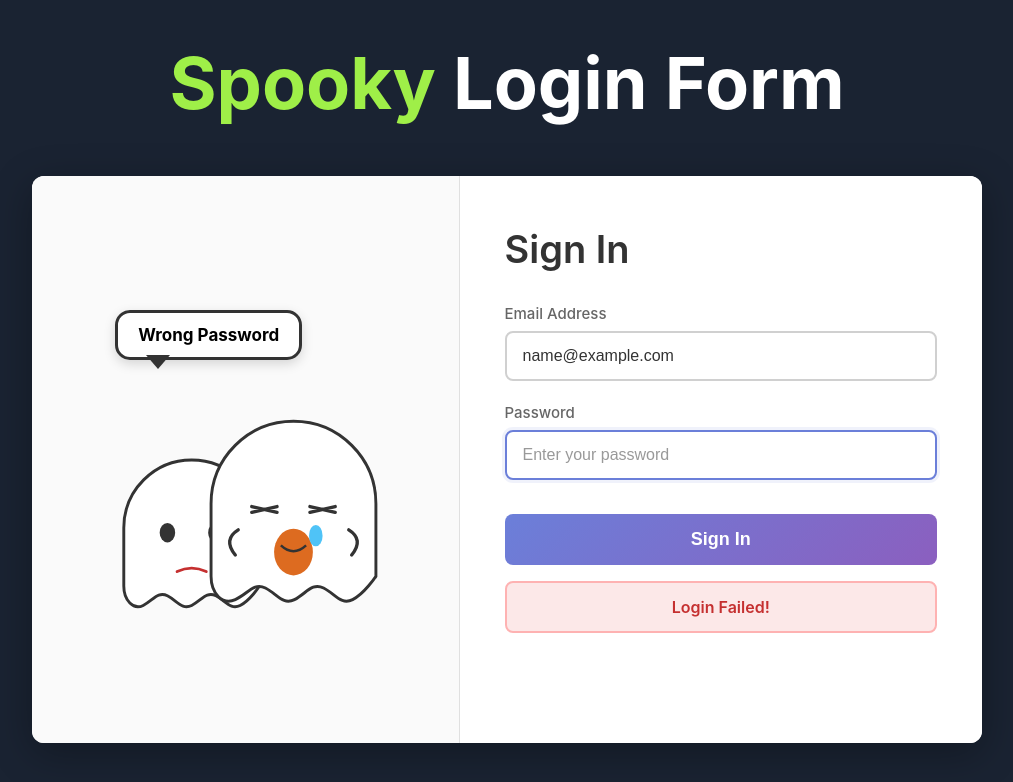
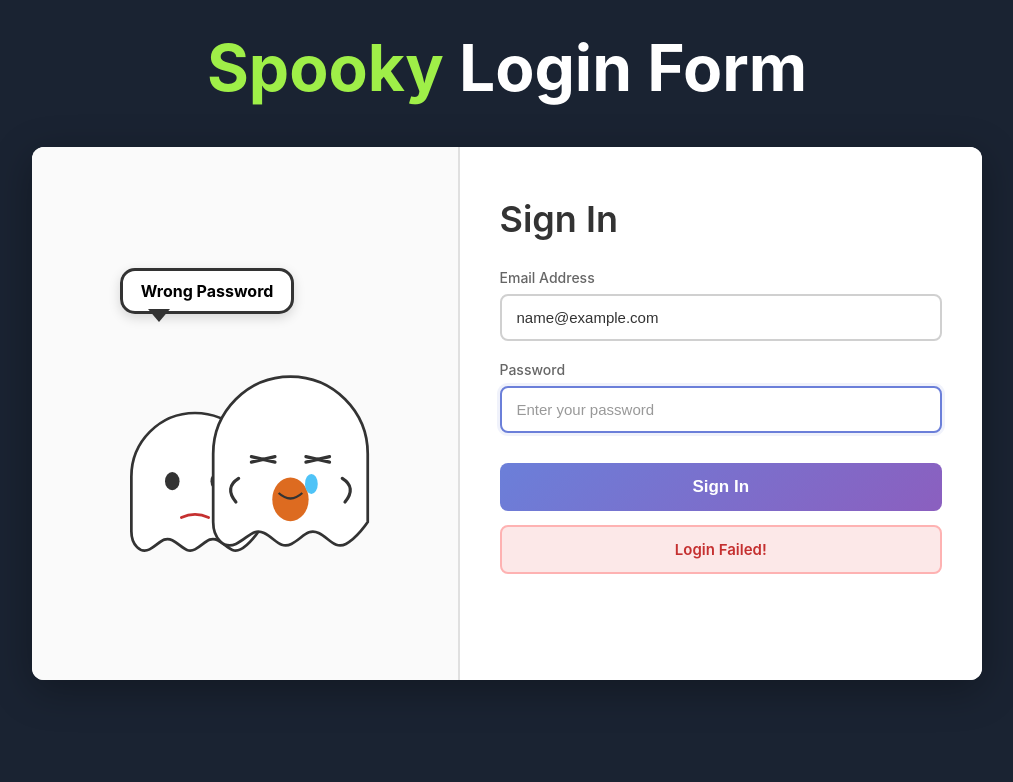
Before and after one commit to axentro-official/Ghost_style, a plain HTML site: page index.html in a window 1280 px wide. Both pictures are taken after typing "name@example.com", "Sample123" into the empty fields and a click on the button "Sign In". Shown: the whole page, without its empty margins (133-1146 px from the left). Drawn offline with Linux system fonts and the light colour scheme.

Commit message:
Update index.html

```diff
--- a/index.html
+++ b/index.html
@@ -18,17 +18,17 @@
             display: flex;
             flex-direction: column;
             align-items: center;
-            padding: 40px 20px;
+            padding: 30px 20px;
         }
 
         .header {
             text-align: center;
-            margin-bottom: 50px;
+            margin-bottom: 40px;
             width: 100%;
         }
 
         .header h1 {
-            font-size: 72px;
+            font-size: 64px;
             font-weight: bold;
             color: #ffffff;
             line-height: 1.2;
@@ -38,35 +38,42 @@
             color: #9fef48;
         }
 
-        /* Main Container - HORIZONTAL LAYOUT (Left: Ghosts, Right: Form) */
+        /* MAIN CONTAINER - FORCE HORIZONTAL LAYOUT */
         .login-container {
             background-color: #ffffff;
             border-radius: 12px;
             box-shadow: 0 10px 40px rgba(0, 0, 0, 0.3);
-            display: flex;
-            flex-direction: row;
+
+            /* FORCE HORIZONTAL - LEFT RIGHT SPLIT */
+            display: flex !important;
+            flex-direction: row !important;
+
+            width: 100%;
             max-width: 950px;
-            width: 100%;
-            min-height: 480px;
+            min-height: 500px;
             overflow: hidden;
         }
 
-        /* LEFT SIDE: Ghosts Section */
+        /* LEFT SIDE - GHOSTS SECTION (45% width) */
         .ghosts-section {
-            flex: 0 0 45%;
+            flex: 0 0 45% !important;
+            width: 45% !important;
+            min-width: 350px;
             display: flex;
             align-items: center;
             justify-content: center;
             position: relative;
             padding: 30px;
             background-color: #fafafa;
-            border-right: 1px solid #e0e0e0;
+            border-right: 2px solid #e0e0e0;
         }
 
-        /* RIGHT SIDE: Form Section */
+        /* RIGHT SIDE - FORM SECTION (55% width) */
         .form-section {
-            flex: 0 0 55%;
-            padding: 50px 45px;
+            flex: 0 0 55% !important;
+            width: 55% !important;
+            min-width: 400px;
+            padding: 50px 40px;
             display: flex;
             flex-direction: column;
             justify-content: center;
@@ -74,19 +81,19 @@
         }
 
         .form-title {
-            font-size: 38px;
+            font-size: 36px;
             color: #333333;
-            margin-bottom: 32px;
+            margin-bottom: 28px;
             font-weight: 600;
         }
 
         .form-group {
-            margin-bottom: 22px;
+            margin-bottom: 20px;
         }
 
         .form-group label {
             display: block;
-            font-size: 15px;
+            font-size: 14px;
             color: #666666;
             margin-bottom: 8px;
             font-weight: 500;
@@ -94,10 +101,10 @@
 
         .form-group input {
             width: 100%;
-            padding: 14px 16px;
+            padding: 13px 15px;
             border: 2px solid #d0d0d0;
             border-radius: 8px;
-            font-size: 16px;
+            font-size: 15px;
             transition: all 0.3s ease;
             outline: none;
             color: #333;
@@ -114,16 +121,16 @@
 
         .sign-in-btn {
             width: 100%;
-            padding: 15px;
+            padding: 14px;
             background: linear-gradient(135deg, #6b7fd9 0%, #8b5fbf 100%);
             color: white;
             border: none;
             border-radius: 8px;
-            font-size: 18px;
+            font-size: 17px;
             font-weight: 600;
             cursor: pointer;
             transition: all 0.3s ease;
-            margin-top: 12px;
+            margin-top: 10px;
         }
 
         .sign-in-btn:hover {
@@ -134,8 +141,8 @@
         /* Ghost Container */
         .ghost-container {
             position: relative;
-            width: 280px;
-            height: 320px;
+            width: 260px;
+            height: 300px;
         }
 
         .ghost-svg {
@@ -146,13 +153,13 @@
         /* Speech Bubble */
         .speech-bubble {
             position: absolute;
-            top: 10px;
-            left: 10px;
+            top: 5px;
+            left: 5px;
             background: white;
             border: 3px solid #333;
             border-radius: 15px;
-            padding: 12px 20px;
-            font-size: 17px;
+            padding: 10px 18px;
+            font-size: 16px;
             font-weight: bold;
             color: #000;
             opacity: 0;
@@ -166,13 +173,13 @@
         .speech-bubble::after {
             content: '';
             position: absolute;
-            bottom: -12px;
-            left: 28px;
+            bottom: -11px;
+            left: 25px;
             width: 0;
             height: 0;
-            border-left: 12px solid transparent;
-            border-right: 12px solid transparent;
-            border-top: 14px solid #333;
+            border-left: 11px solid transparent;
+            border-right: 11px solid transparent;
+            border-top: 13px solid #333;
         }
 
         .speech-bubble.show {
@@ -182,12 +189,12 @@
 
         /* Status Messages */
         .status-message {
-            margin-top: 16px;
-            padding: 14px;
+            margin-top: 14px;
+            padding: 13px;
             border-radius: 8px;
             text-align: center;
             font-weight: 600;
-            font-size: 16px;
+            font-size: 15px;
             opacity: 0;
             transform: translateY(-10px);
             transition: all 0.3s ease;
@@ -213,12 +220,12 @@
 
         .try-again-btn {
             width: 100%;
-            padding: 14px;
+            padding: 13px;
             background-color: #718096;
             color: white;
             border: none;
             border-radius: 8px;
-            font-size: 17px;
+            font-size: 16px;
             font-weight: 600;
             cursor: pointer;
             transition: all 0.3s ease;
@@ -256,22 +263,23 @@
             50% { transform: scale(1.3) rotate(180deg); }
         }
 
-        /* Mobile Responsive */
-        @media (max-width: 768px) {
+        /* IMPORTANT: Keep HORIZONTAL on ALL screen sizes */
+        @media (max-width: 900px) {
             .login-container {
-                flex-direction: column;
-                min-height: auto;
+                flex-direction: row !important; /* FORCE row, NOT column */
+                max-width: 100%;
+                min-height: 450px;
             }
 
             .ghosts-section {
-                flex: 0 0 auto;
-                min-height: 300px;
-                border-right: none;
-                border-bottom: 1px solid #e0e0e0;
+                flex: 0 0 42% !important;
+                min-width: 300px;
+                padding: 20px;
             }
 
             .form-section {
-                flex: 0 0 auto;
+                flex: 0 0 58% !important;
+                min-width: 320px;
                 padding: 35px 30px;
             }
 
@@ -280,7 +288,12 @@
             }
 
             .form-title {
-                font-size: 32px;
+                font-size: 30px;
+            }
+
+            .ghost-container {
+                width: 220px;
+                height: 260px;
             }
         }
     </style>
@@ -290,24 +303,24 @@
         <h1><span>Spooky</span> Login Form</h1>
     </div>
 
-    <!-- MAIN CONTAINER: LEFT (Ghosts) + RIGHT (Form) -->
+    <!-- CONTAINER: LEFT (GHOSTS) + RIGHT (FORM) - HORIZONTAL -->
     <div class="login-container">
 
-        <!-- LEFT SECTION: GHOSTS -->
+        <!-- LEFT: GHOSTS SECTION -->
         <div class="ghosts-section">
             <div class="ghost-container">
 
                 <!-- Speech Bubble -->
                 <div id="speechBubble" class="speech-bubble"></div>
 
-                <!-- Stars (for success state) -->
-                <svg class="star" id="star1" style="top: 70px; right: 30px; width: 26px; height: 26px;" viewBox="0 0 24 24" fill="#333">
+                <!-- Stars -->
+                <svg class="star" id="star1" style="top: 60px; right: 25px; width: 24px; height: 24px;" viewBox="0 0 24 24" fill="#333">
                     <path d="M12 2l3.09 6.26L22 9.27l-5 4.87 1.18 6.88L12 17.77l-6.18 3.25L7 14.14 2 9.27l6.91-1.01L12 2z"/>
                 </svg>
-                <svg class="star" id="star2" style="top: 110px; left: 15px; width: 22px; height: 22px;" viewBox="0 0 24 24" fill="#333">
+                <svg class="star" id="star2" style="top: 100px; left: 10px; width: 20px; height: 20px;" viewBox="0 0 24 24" fill="#333">
                     <path d="M12 2l3.09 6.26L22 9.27l-5 4.87 1.18 6.88L12 17.77l-6.18 3.25L7 14.14 2 9.27l6.91-1.01L12 2z"/>
                 </svg>
-                <svg class="star" id="star3" style="bottom: 90px; right: 15px; width: 24px; height: 24px;" viewBox="0 0 24 24" fill="#333">
+                <svg class="star" id="star3" style="bottom: 80px; right: 10px; width: 22px; height: 22px;" viewBox="0 0 24 24" fill="#333">
                     <path d="M12 2l3.09 6.26L22 9.27l-5 4.87 1.18 6.88L12 17.77l-6.18 3.25L7 14.14 2 9.27l6.91-1.01L12 2z"/>
                 </svg>
 
@@ -316,11 +329,10 @@
 
                     <!-- SMALL GHOST (Left) -->
                     <g id="smallGhost" transform="translate(15, 165)">
-                        <!-- Ghost Body -->
                         <path d="M70 0 C31.34 0 0 31.34 0 70 L0 130 C0 145 10 155 20 150 C30 145 35 135 45 140 C55 145 60 155 70 150 C80 145 85 135 95 140 C105 145 110 155 120 150 C130 145 140 130 140 130 L140 70 C140 31.34 108.66 0 70 0 Z"
                               fill="white" stroke="#333" stroke-width="3"/>
 
-                        <!-- SAD FACE (Default State) - As in Image 1 & 2 -->
+                        <!-- SAD FACE (Default) -->
                         <g id="smallGhostFaceSad">
                             <ellipse cx="45" cy="75" rx="8" ry="10" fill="#333"/>
                             <ellipse cx="95" cy="75" rx="8" ry="10" fill="#333"/>
@@ -329,38 +341,30 @@
                             <ellipse cx="102" cy="95" rx="6" ry="8" fill="#4fc3f7"/>
                         </g>
 
-                        <!-- WORRIED FACE (Error State) - As in Image 2 -->
+                        <!-- WORRIED FACE (Error) -->
                         <g id="smallGhostFaceWorried" style="display: none;">
                             <ellipse cx="45" cy="75" rx="8" ry="10" fill="#333"/>
                             <ellipse cx="95" cy="75" rx="8" ry="10" fill="#333"/>
                             <path d="M 55 115 Q 70 108 85 115" stroke="#c53030" stroke-width="3" fill="none" stroke-linecap="round"/>
                         </g>
 
-                        <!-- HAPPY FACE (Success State) - As in Image 3 -->
+                        <!-- HAPPY FACE (Success) -->
                         <g id="smallGhostFaceHappy" style="display: none;">
-                            <!-- Happy closed eyes -->
                             <path d="M 35 72 Q 45 62 55 72" stroke="#333" stroke-width="3" fill="none" stroke-linecap="round"/>
                             <path d="M 85 72 Q 95 62 105 72" stroke="#333" stroke-width="3" fill="none" stroke-linecap="round"/>
-
-                            <!-- Rosy cheeks -->
                             <ellipse cx="35" cy="84" rx="8" ry="5" fill="#ffcdd2" opacity="0.7"/>
                             <ellipse cx="105" cy="84" rx="8" ry="5" fill="#ffcdd2" opacity="0.7"/>
-
-                            <!-- Big happy smile -->
                             <path d="M 50 105 Q 70 128 90 105" stroke="#333" stroke-width="3" fill="#ef5350" stroke-linecap="round"/>
-
-                            <!-- Hand up -->
                             <path d="M 22 92 Q 12 78 26 68" stroke="#333" stroke-width="3" fill="none" stroke-linecap="round"/>
                         </g>
                     </g>
 
                     <!-- LARGE GHOST (Right) -->
                     <g id="largeGhost" transform="translate(105, 125)">
-                        <!-- Ghost Body -->
                         <path d="M85 0 C38.06 0 0 38.06 0 85 L0 160 C0 178 12 190 25 184 C38 178 44 166 56 172 C68 178 74 190 86 184 C98 178 104 166 116 172 C128 178 134 190 146 184 C158 178 170 160 170 160 L170 85 C170 38.06 131.94 0 85 0 Z"
                               fill="white" stroke="#333" stroke-width="3"/>
 
-                        <!-- SAD FACE (Default State) - As in Image 1 -->
+                        <!-- SAD FACE (Default) -->
                         <g id="largeGhostFaceSad">
                             <ellipse cx="55" cy="90" rx="10" ry="13" fill="#333"/>
                             <ellipse cx="115" cy="90" rx="10" ry="13" fill="#333"/>
@@ -369,37 +373,23 @@
                             <ellipse cx="124" cy="115" rx="7" ry="10" fill="#4fc3f7"/>
                         </g>
 
-                        <!-- CRYING FACE (Error State) - As in Image 2 -->
+                        <!-- CRYING FACE (Error) -->
                         <g id="largeGhostFaceCrying" style="display: none;">
-                            <!-- Closed crying eyes (X shape or lines) -->
                             <path d="M 42 88 L 68 94 M 68 88 L 42 94" stroke="#333" stroke-width="3.5" stroke-linecap="round"/>
                             <path d="M 102 88 L 128 94 M 128 88 L 102 94" stroke="#333" stroke-width="3.5" stroke-linecap="round"/>
-
-                            <!-- Open crying mouth (orange/red as in image) -->
                             <ellipse cx="85" cy="135" rx="20" ry="24" fill="#dd6b20"/>
                             <path d="M 72 128 Q 85 140 98 128" stroke="#333" stroke-width="2.5" fill="none"/>
-
-                            <!-- Tear drop -->
                             <ellipse cx="108" cy="118" rx="7" ry="11" fill="#4fc3f7"/>
-
-                            <!-- Hands up (worried gesture) -->
                             <path d="M 25 138 Q 12 122 28 112 M 145 138 Q 158 122 142 112" stroke="#333" stroke-width="3.5" fill="none" stroke-linecap="round"/>
                         </g>
 
-                        <!-- HAPPY FACE (Success State) - As in Image 3 -->
+                        <!-- HAPPY FACE (Success) -->
                         <g id="largeGhostFaceHappy" style="display: none;">
-                            <!-- Happy closed eyes -->
                             <path d="M 42 88 Q 55 76 68 88" stroke="#333" stroke-width="3.5" fill="none" stroke-linecap="round"/>
                             <path d="M 102 88 Q 115 76 128 88" stroke="#333" stroke-width="3.5" fill="none" stroke-linecap="round"/>
-
-                            <!-- Rosy cheeks -->
                             <ellipse cx="42" cy="104" rx="13" ry="7" fill="#ffcdd2" opacity="0.7"/>
                             <ellipse cx="128" cy="104" rx="13" ry="7" fill="#ffcdd2" opacity="0.7"/>
-
-                            <!-- Big happy smile -->
                             <path d="M 58 125 Q 85 158 112 125" stroke="#333" stroke-width="3.5" fill="#ef5350" stroke-linecap="round"/>
-
-                            <!-- Both hands up (celebration) -->
                             <path d="M 22 130 Q 6 110 25 94 M 148 130 Q 164 110 145 94" stroke="#333" stroke-width="3.5" fill="none" stroke-linecap="round"/>
                         </g>
                     </g>
@@ -407,11 +397,10 @@
             </div>
         </div>
 
-        <!-- RIGHT SECTION: LOGIN FORM -->
+        <!-- RIGHT: FORM SECTION -->
         <div class="form-section">
             <h2 class="form-title">Sign In</h2>
 
-            <!-- LOGIN FORM -->
             <form id="loginForm">
                 <div class="form-group">
                     <label for="email">Email Address</label>
@@ -426,18 +415,13 @@
                 <button type="submit" class="sign-in-btn">Sign In</button>
             </form>
 
-            <!-- STATUS MESSAGE -->
             <div id="statusMessage" class="status-message"></div>
-
-            <!-- TRY AGAIN BUTTON (Hidden by default) -->
             <button id="tryAgainBtn" class="try-again-btn" onclick="resetForm()">Try Again</button>
         </div>
 
     </div>
 
-    <!-- JAVASCRIPT - Enhanced Interactions -->
     <script>
-        // Get DOM elements
         const loginForm = document.getElementById('loginForm');
         const emailInput = document.getElementById('email');
         const passwordInput = document.getElementById('password');
@@ -445,31 +429,22 @@
         const speechBubble = document.getElementById('speechBubble');
         const tryAgainBtn = document.getElementById('tryAgainBtn');
 
-        // Ghost face elements - Small Ghost
         const smallGhostFaceSad = document.getElementById('smallGhostFaceSad');
         const smallGhostFaceWorried = document.getElementById('smallGhostFaceWorried');
         const smallGhostFaceHappy = document.getElementById('smallGhostFaceHappy');
 
-        // Ghost face elements - Large Ghost
         const largeGhostFaceSad = document.getElementById('largeGhostFaceSad');
         const largeGhostFaceCrying = document.getElementById('largeGhostFaceCrying');
         const largeGhostFaceHappy = document.getElementById('largeGhostFaceHappy');
 
-        // Star elements
         const star1 = document.getElementById('star1');
         const star2 = document.getElementById('star2');
         const star3 = document.getElementById('star3');
 
-        // Valid credentials - UPDATED PASSWORD to 1407
         const VALID_USERNAME = 'admin';
         const VALID_PASSWORD = '1407';
 
-        /**
-         * Set ghost animation state
-         * @param {string} state - 'sad', 'worried', or 'happy'
-         */
         function setGhostState(state) {
-            // Hide ALL faces first
             smallGhostFaceSad.style.display = 'none';
             smallGhostFaceWorried.style.display = 'none';
             smallGhostFaceHappy.style.display = 'none';
@@ -478,51 +453,33 @@
             largeGhostFaceCrying.style.display = 'none';
             largeGhostFaceHappy.style.display = 'none';
 
-            // Hide stars
             star1.classList.remove('show');
             star2.classList.remove('show');
             star3.classList.remove('show');
 
-            // Hide speech bubble
             speechBubble.classList.remove('show');
             speechBubble.textContent = '';
 
-            // Show appropriate faces based on state
-            switch(state) {
-                case 'sad':
-                    // Default state - Sad ghosts with blue tears
+            if (state === 'sad') {
                 smallGhostFaceSad.style.display = 'block';
                 largeGhostFaceSad.style.display = 'block';
-                    break;
-
-                case 'worried':
-                    // Error state - Worried/Crying ghosts
+            } else if (state === 'worried') {
                 smallGhostFaceWorried.style.display = 'block';
                 largeGhostFaceCrying.style.display = 'block';
                 speechBubble.textContent = 'Wrong Password';
                 setTimeout(() => speechBubble.classList.add('show'), 100);
-                    break;
-
-                case 'happy':
-                    // Success state - Happy celebrating ghosts
+            } else if (state === 'happy') {
                 smallGhostFaceHappy.style.display = 'block';
                 largeGhostFaceHappy.style.display = 'block';
                 speechBubble.textContent = 'Correct Password!';
                 setTimeout(() => speechBubble.classList.add('show'), 100);
 
-                    // Show stars with staggered delay
                 setTimeout(() => star1.classList.add('show'), 200);
                 setTimeout(() => star2.classList.add('show'), 400);
                 setTimeout(() => star3.classList.add('show'), 600);
-                    break;
             }
         }
 
-        /**
-         * Show status message
-         * @param {string} message - Message text
-         * @param {string} type - 'error' or 'success'
-         */
         function showStatus(message, type) {
             statusMessage.textContent = message;
             statusMessage.className = 'status-message ' + type + ' show';
@@ -534,9 +491,6 @@
             }
         }
 
-        /**
-         * Reset form to initial state
-         */
         function resetForm() {
             emailInput.value = '';
             passwordInput.value = '';
@@ -546,64 +500,24 @@
             emailInput.focus();
         }
 
-        /**
-         * Handle input interactions - Make ghosts react while typing
-         */
-        function handleInputChange() {
-            const email = emailInput.value.trim();
-            const password = passwordInput.value;
-
-            // Only react if we're not already in success state
-            if (!tryAgainBtn.classList.contains('show')) {
-                if (email.length > 0 || password.length > 0) {
-                    // User is typing - keep sad but attentive (could add subtle animation here)
-                    if (email.length > 0 && password.length > 0) {
-                        // Both fields filled - slightly less sad (optional enhancement)
-                    }
-                } else {
-                    // Empty form - back to default sad
-                    setGhostState('sad');
-                }
-            }
-        }
-
-        // Add event listeners for input interactions
-        emailInput.addEventListener('input', handleInputChange);
-        passwordInput.addEventListener('input', handleInputChange);
-
-        // Focus effects
-        emailInput.addEventListener('focus', function() {
-            // Could add subtle ghost animation on focus
-        });
-
-        passwordInput.addEventListener('focus', function() {
-            // Could add subtle ghost animation on focus
-        });
-
-        // Form submit handler
         loginForm.addEventListener('submit', function(e) {
             e.preventDefault();
 
             const email = emailInput.value.trim();
             const password = passwordInput.value;
 
-            // Validate credentials
             if (email === VALID_USERNAME && password === VALID_PASSWORD) {
-                // SUCCESS - Happy celebration!
                 setGhostState('happy');
                 showStatus('Login Successful!', 'success');
             } else {
-                // FAILURE - Wrong password reaction
                 setGhostState('worried');
                 showStatus('Login Failed!', 'error');
 
-                // Clear password field for security
                 passwordInput.value = '';
                 passwordInput.focus();
             }
         });
 
-        // Initialize with sad state
         setGhostState('sad');
     </script>
 </body>
```
Lines whose indentation alone changed are shown as unchanged.
